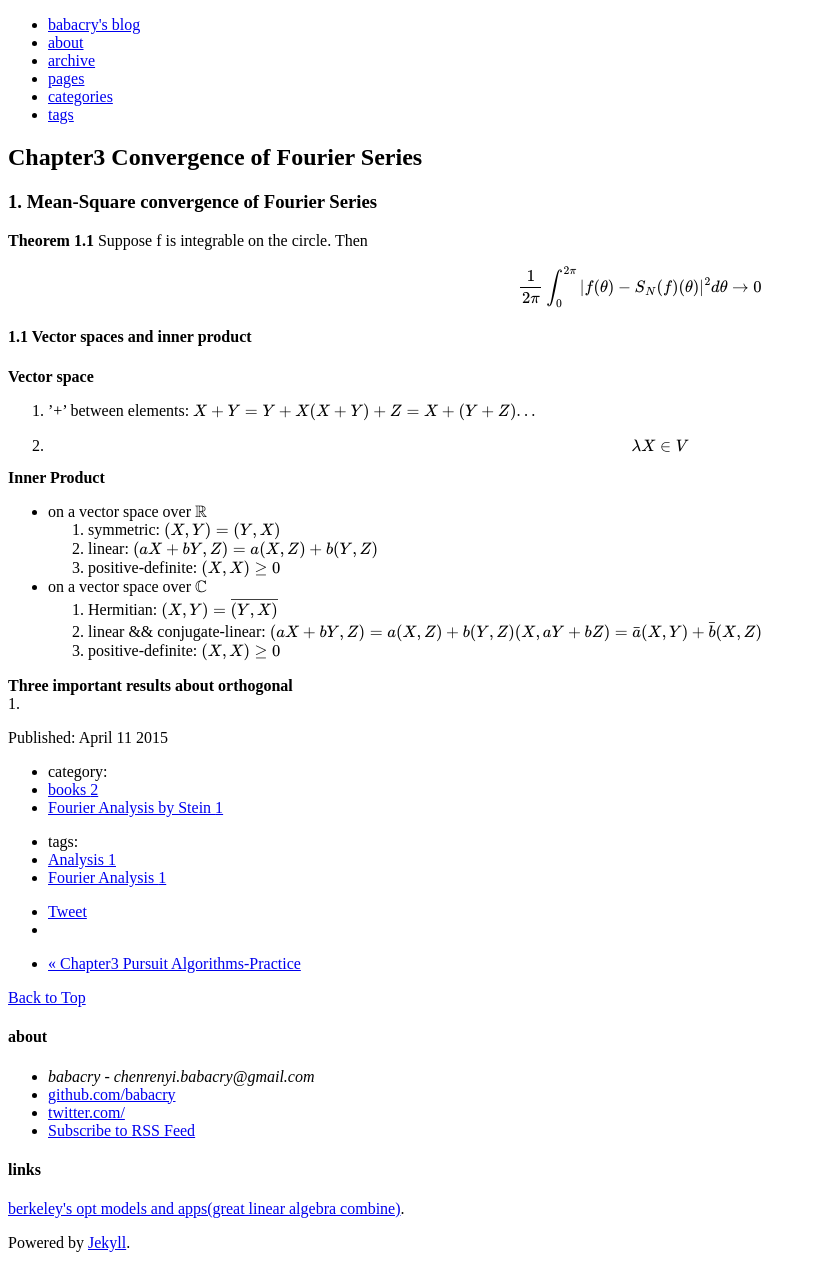
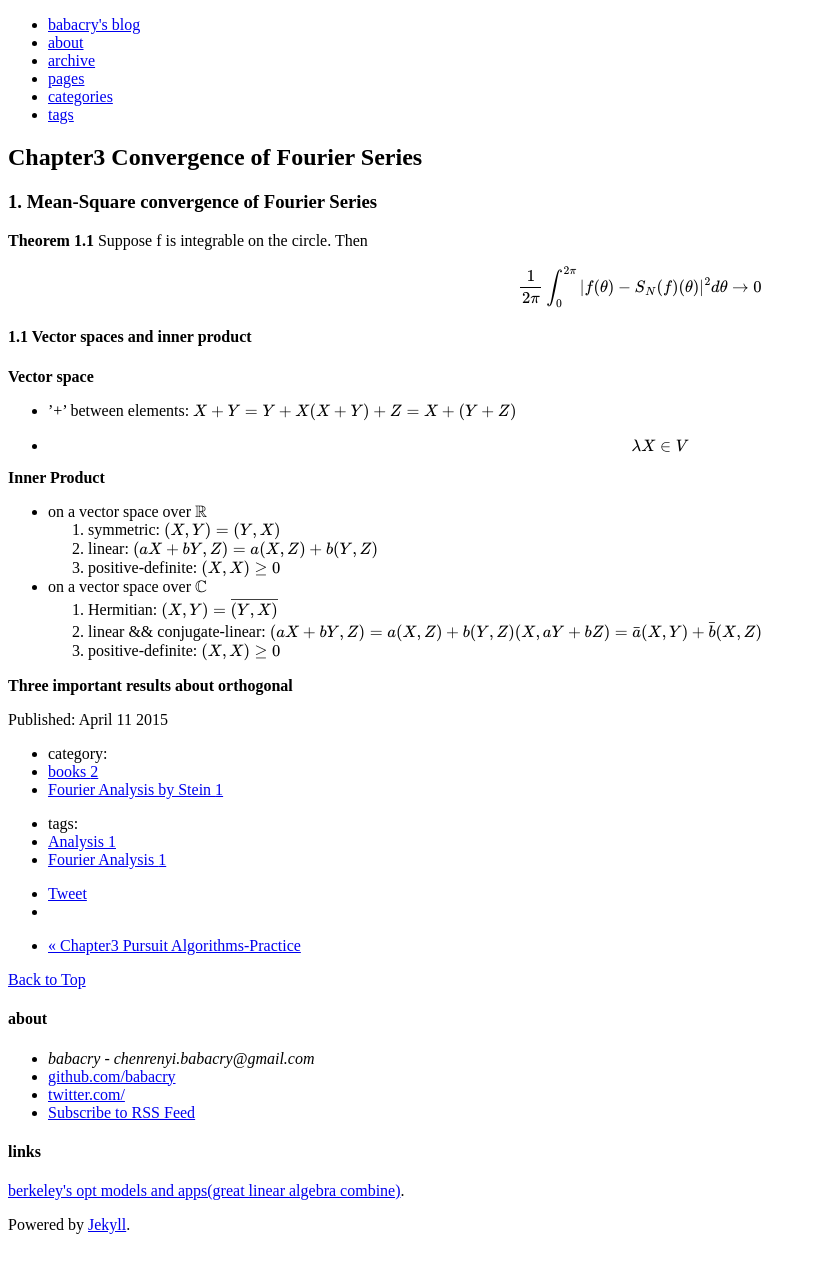
Before and after one commit to babacry/babacry.github.io, a Jekyll site: the page built from _posts/2015-04-11-Fourier-Analysis-Stein-Ch3.md, in a window 1280 px wide. Shown: the whole page, without its empty margins (0-816 px from the left). Built offline with Jekyll 4.4.1, drawn with Linux system fonts in a browser that asks for light colours; formulas are drawn with MathJax 3; comment, search, counter and statistics services are not loaded.

Commit message:
check indent

```diff
--- a/_config.yml
+++ b/_config.yml
@@ -134,4 +134,8 @@ port:    4000
 host:    127.0.0.1
 baseurl: "" # does not include hostname
 
-markdown: kramdown
+# Conversion
+markdown:    kramdown
+highlighter: rouge
+lsi:         false
+excerpt_separator: "\n\n"
--- a/_posts/2015-04-11-Fourier-Analysis-Stein-Ch3.md
+++ b/_posts/2015-04-11-Fourier-Analysis-Stein-Ch3.md
@@ -14,10 +14,12 @@ tags : [Analysis, Fourier Analysis]
 
 #### 1.1 Vector spaces and inner product
 **Vector space**
-1. '+' between elements:  $$X+Y=Y+X\\(X+Y)+Z=X+(Y+Z)...$$
-2. $$\lambda X \in V$$
+
+* '+' between elements:  $$X+Y=Y+X\\(X+Y)+Z=X+(Y+Z)$$
+* $$\lambda X \in V$$
 
 **Inner Product**
+
 * on a vector space over $$\mathbb{R}$$
     1. symmetric: $$(X,Y)=(Y,X)$$
     2. linear: $$(aX+bY, Z) = a(X,Z)+b(Y,Z)$$
@@ -28,4 +30,3 @@ tags : [Analysis, Fourier Analysis]
     3. positive-definite: $$(X,X)\ge 0$$
 
 **Three important results about orthogonal**
-1.
```
